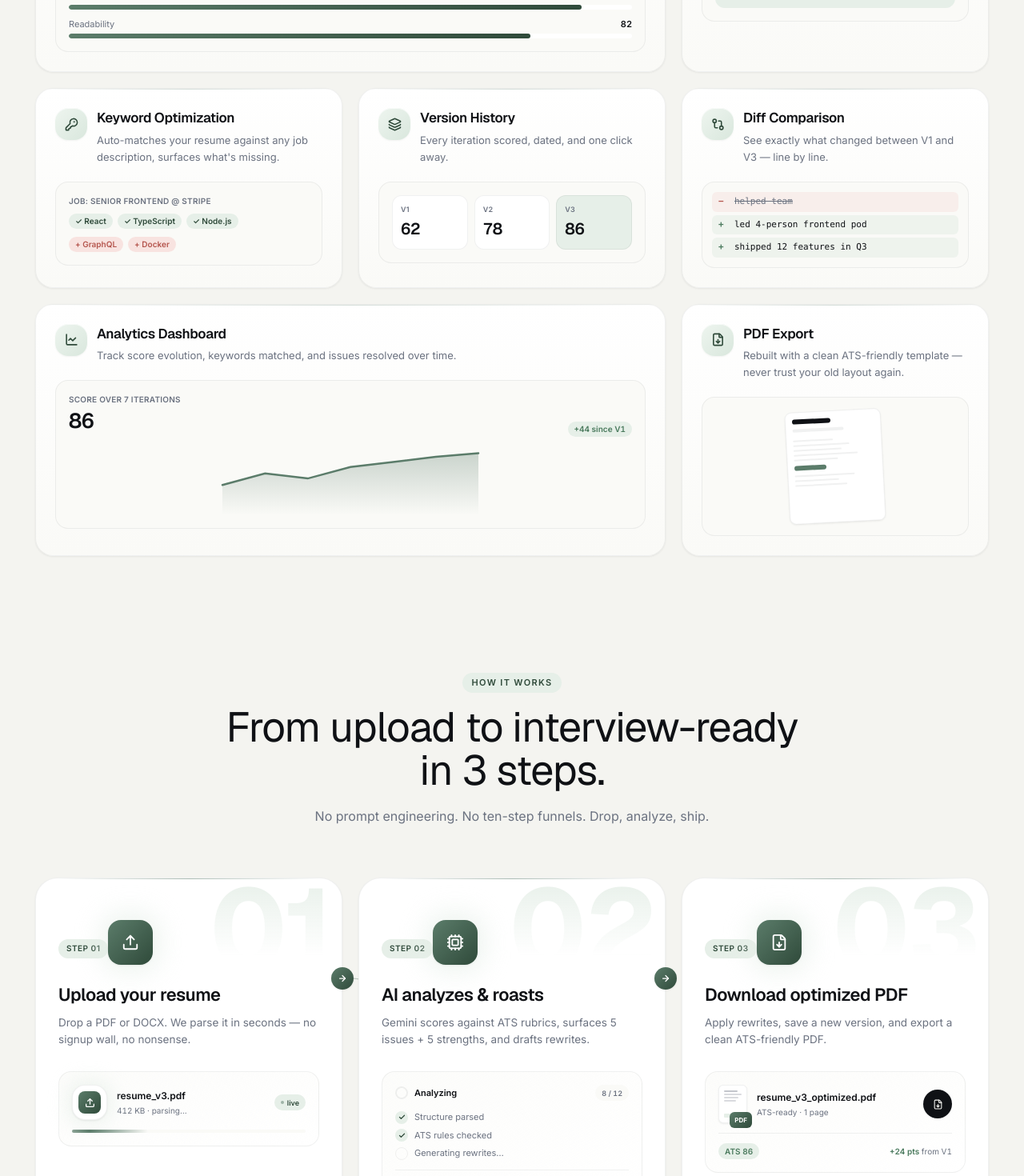
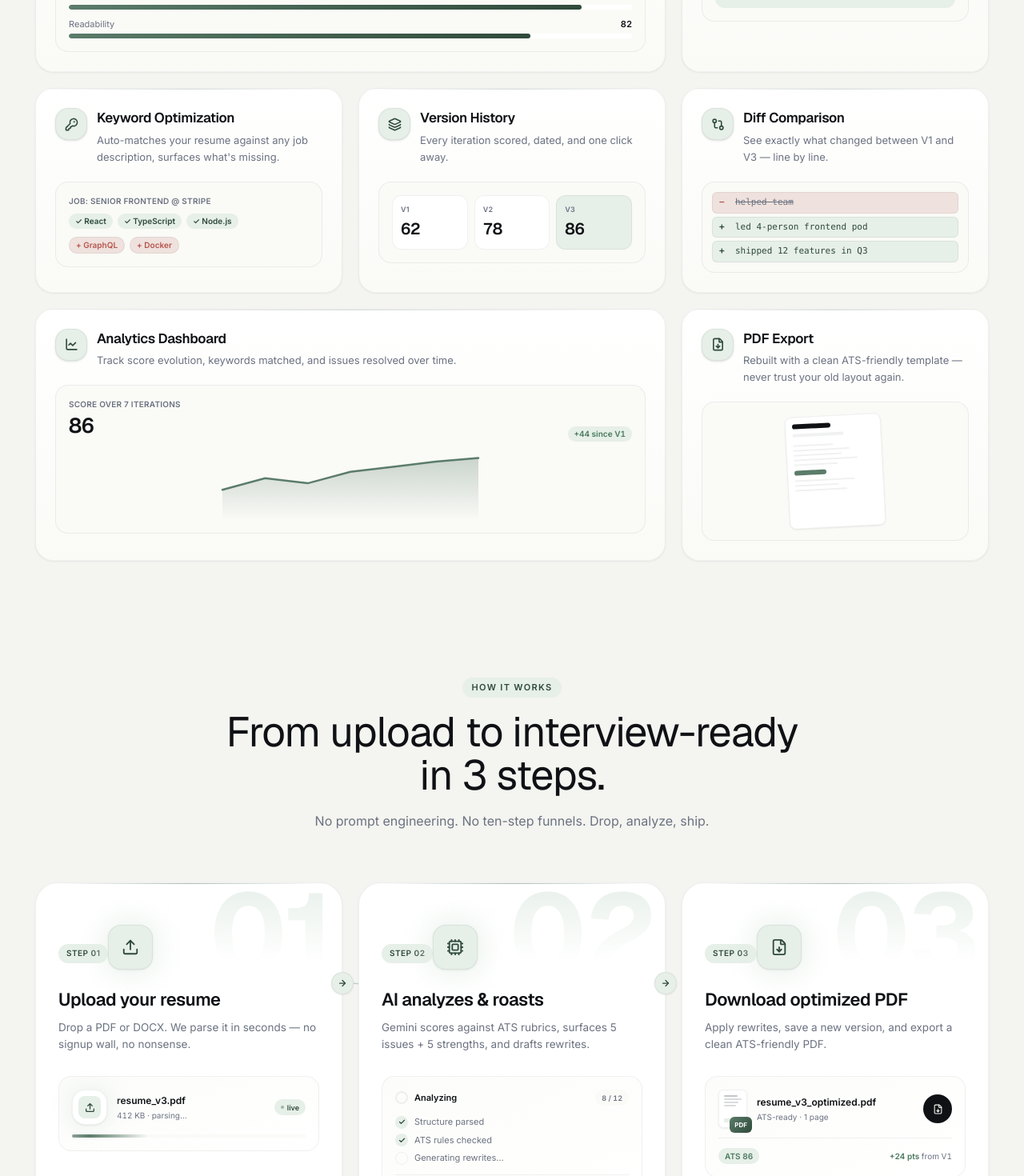
Before and after one commit to 07Gautammishra/resume_reviewer_ai, a React (Vite) app in the folder frontend/: page / in a window 1280 px wide. Shown: the part 1480-2950 px from the top of the page at 80% size. Built offline with nearby package versions, Linux system fonts and the light colour scheme; no server answers; what @react-pdf/renderer would draw is missing.

Commit message:
fix(theme): fix landing page icon visibility in dark mode and enhance sidebar logo navigation

```diff
--- a/frontend/src/components/landing/FeaturesSection.jsx
+++ b/frontend/src/components/landing/FeaturesSection.jsx
@@ -90,7 +90,7 @@ export function FeaturesSection() {
             <span
               style={{
                 backgroundImage:
-                  "linear-gradient(120deg, #5B7C6A 0%, #2F4A3A 60%, #5B7C6A 100%)",
+                  "linear-gradient(120deg, var(--accent) 0%, var(--accent-strong) 60%, var(--accent) 100%)",
                 WebkitBackgroundClip: "text",
                 backgroundClip: "text",
                 WebkitTextFillColor: "transparent",
@@ -141,13 +141,7 @@ export function FeaturesSection() {
             <div className="relative p-5 sm:p-6">
               <div className="flex items-start gap-3">
                 <div
-                  className="h-10 w-10 rounded-2xl flex items-center justify-center shrink-0 group-hover:scale-[1.06] transition-transform duration-300 text-[var(--accent-strong)]"
-                  style={{
-                    background:
-                      "linear-gradient(135deg, #EEF5EF 0%, #D9E7DD 100%)",
-                    boxShadow:
-                      "inset 0 1px 0 0 rgba(255,255,255,0.7), 0 1px 2px rgba(47,74,58,0.06)",
-                  }}
+                  className="h-10 w-10 rounded-2xl flex items-center justify-center shrink-0 group-hover:scale-[1.06] transition-transform duration-300 bg-[var(--accent-soft)] text-[var(--accent-strong)] border border-[var(--accent)]/20 shadow-sm"
                 >
                   <f.icon size={17} strokeWidth={2.25} />
                 </div>
@@ -298,7 +292,7 @@ function KeywordsPreview() {
         {missing.map((k) => (
           <span
             key={k}
-            className="px-2 py-0.5 rounded-full bg-[#F8E3E0] text-[var(--danger)] text-[10px] font-semibold"
+            className="px-2 py-0.5 rounded-full bg-[var(--danger)]/15 text-[var(--danger)] border border-[var(--danger)]/20 text-[10px] font-semibold"
           >
             + {k}
           </span>
@@ -339,19 +333,19 @@ function VersionsPreview() {
 function DiffPreview() {
   return (
     <div className="rounded-2xl bg-[var(--surface-2)] border border-[var(--border)] p-3 space-y-1 font-mono text-[11px]">
-      <div className="flex gap-2 px-2 py-1 rounded-md bg-[#F8E3E0]/50">
-        <span className="text-[var(--danger)] font-bold w-3">−</span>
+      <div className="flex gap-2 px-2 py-1 rounded-md bg-[var(--danger)]/15 text-[var(--danger)] border border-[var(--danger)]/20">
+        <span className="font-bold w-3">−</span>
         <span className="text-[var(--ink-muted)] line-through">
           helped team
         </span>
       </div>
-      <div className="flex gap-2 px-2 py-1 rounded-md bg-[var(--accent-soft)]/60">
-        <span className="text-[var(--success)] font-bold w-3">+</span>
-        <span className="text-[var(--ink)]">led 4-person frontend pod</span>
+      <div className="flex gap-2 px-2 py-1 rounded-md bg-[var(--accent-soft)] text-[var(--accent-strong)] border border-[var(--accent)]/20">
+        <span className="font-bold w-3">+</span>
+        <span>led 4-person frontend pod</span>
       </div>
-      <div className="flex gap-2 px-2 py-1 rounded-md bg-[var(--accent-soft)]/60">
-        <span className="text-[var(--success)] font-bold w-3">+</span>
-        <span className="text-[var(--ink)]">shipped 12 features in Q3</span>
+      <div className="flex gap-2 px-2 py-1 rounded-md bg-[var(--accent-soft)] text-[var(--accent-strong)] border border-[var(--accent)]/20">
+        <span className="font-bold w-3">+</span>
+        <span>shipped 12 features in Q3</span>
       </div>
     </div>
   );
--- a/frontend/src/components/landing/HowItWorks.jsx
+++ b/frontend/src/components/landing/HowItWorks.jsx
@@ -10,11 +10,7 @@ function UploadVisual() {
           <div className="absolute -inset-1 rounded-2xl bg-[var(--accent-soft)] blur-md opacity-70" />
           <div className="relative h-11 w-11 rounded-2xl bg-[var(--surface)] border border-[var(--border)] shadow-card flex items-center justify-center">
             <div
-              className="h-7 w-7 rounded-lg flex items-center justify-center text-white"
-              style={{
-                background:
-                  "linear-gradient(135deg, var(--accent) 0%, var(--accent-strong) 100%)",
-              }}
+              className="h-7 w-7 rounded-lg flex items-center justify-center bg-[var(--accent-soft)] text-[var(--accent-strong)]"
             >
               <Upload size={13} strokeWidth={2.4} />
             </div>
@@ -270,11 +266,7 @@ export function HowItWorks() {
                 <div className="relative mt-6 inline-block">
                   <div className="absolute -inset-2 rounded-3xl bg-[var(--accent-soft)] blur-lg opacity-70" />
                   <div
-                    className="relative h-14 w-14 rounded-2xl flex items-center justify-center text-white shadow-card"
-                    style={{
-                      background:
-                        "linear-gradient(135deg, var(--accent) 0%, var(--accent-strong) 100%)",
-                    }}
+                    className="relative h-14 w-14 rounded-2xl flex items-center justify-center bg-[var(--accent-soft)] text-[var(--accent-strong)] border border-[var(--accent)]/30 shadow-card"
                   >
                     <Icon size={22} strokeWidth={2} />
                   </div>
@@ -303,11 +295,7 @@ export function HowItWorks() {
                   whileInView={{ opacity: 1, scale: 1 }}
                   viewport={{ once: true, margin: "-80px" }}
                   transition={{ duration: 0.4, delay: 0.5 + i * 0.12 }}
-                  className="hidden lg:flex absolute top-[112px] -right-[14px] z-10 h-7 w-7 rounded-full items-center justify-center text-white shadow-card"
-                  style={{
-                    background:
-                      "linear-gradient(135deg, var(--accent) 0%, var(--accent-strong) 100%)",
-                  }}
+                  className="hidden lg:flex absolute top-[112px] -right-[14px] z-10 h-7 w-7 rounded-full items-center justify-center bg-[var(--accent-soft)] text-[var(--accent-strong)] border border-[var(--accent)]/30 shadow-card"
                   aria-hidden
                 >
                   <ArrowRight size={12} strokeWidth={2.5} />
--- a/frontend/src/components/layout/AILogo.jsx
+++ b/frontend/src/components/layout/AILogo.jsx
@@ -1,14 +1,15 @@
 import { motion } from "framer-motion";
+import { cn } from "@/lib/utils";
 
-const AILogo = () => {
+const AILogo = ({ className } = {}) => {
   return (
     <div
-      className="relative h-12 w-12 flex items-center justify-center"
+      className={cn("relative h-12 w-12 flex items-center justify-center pointer-events-none", className)}
       aria-label="AI is online"
     >
       {/* Soft outer halo glow — breathes */}
       <motion.div
-        className="absolute -inset-1 rounded-[20px]"
+        className="absolute -inset-1 rounded-[20px] pointer-events-none"
         style={{
           background:
             "radial-gradient(circle, var(--accent) 0%, transparent 65%)",
@@ -19,9 +20,9 @@ const AILogo = () => {
       />
 
       {/* Rotating conic gradient ring (the sweep) */}
-      <div className="absolute inset-0 rounded-[16px] overflow-hidden">
+      <div className="absolute inset-0 rounded-[16px] overflow-hidden pointer-events-none">
         <motion.div
-          className="absolute -inset-1/2"
+          className="absolute -inset-1/2 pointer-events-none"
           style={{
             background:
               "conic-gradient(from 0deg, #2F4A3A, #5B7C6A, #A8C4B3, #5B7C6A, #2F4A3A)",
@@ -32,10 +33,10 @@ const AILogo = () => {
       </div>
 
       {/* Inner card (creates the ring frame) */}
-      <div className="relative h-[38px] w-[38px] rounded-[12px] bg-[var(--surface)] flex items-center justify-center overflow-hidden shadow-[inset_0_1px_2px_rgba(0,0,0,0.04)]">
+      <div className="relative h-[38px] w-[38px] rounded-[12px] bg-[var(--surface)] flex items-center justify-center overflow-hidden shadow-[inset_0_1px_2px_rgba(0,0,0,0.04)] pointer-events-none">
         {/* Soft inner gradient backdrop */}
         <motion.div
-          className="absolute inset-0"
+          className="absolute inset-0 pointer-events-none"
           style={{
             background:
               "radial-gradient(circle at 30% 30%, var(--accent-soft) 0%, transparent 70%)",
@@ -51,7 +52,7 @@ const AILogo = () => {
           viewBox="0 0 24 24"
           fill="none"
           xmlns="http://www.w3.org/2000/svg"
-          className="relative z-10 drop-shadow-[0_0_4px_rgba(168,196,179,0.5)]"
+          className="relative z-10 drop-shadow-[0_0_4px_rgba(168,196,179,0.5)] pointer-events-none"
           animate={{
             scale: [1, 1.12, 1],
             rotate: [0, 8, -8, 0],
--- a/frontend/src/components/layout/Sidebar.jsx
+++ b/frontend/src/components/layout/Sidebar.jsx
@@ -1,4 +1,4 @@
-import { NavLink, Link } from "react-router-dom";
+import { NavLink, Link, useNavigate } from "react-router-dom";
 import {
   LayoutGrid,
   FileText,
@@ -87,6 +87,7 @@ function ActionRow({ icon: Icon, label, onClick, to }) {
 
 export function Sidebar() {
   const { user, logout } = useAuth();
+  const nav = useNavigate();
   const displayName = user?.name || "Account";
   const displayEmail = user?.email || "";
 
@@ -106,6 +107,10 @@ export function Sidebar() {
           <Link
             to="/"
             title="ScanMyCV Home"
+            onClick={(e) => {
+              e.preventDefault();
+              nav("/");
+            }}
             className={cn(
               "flex items-center h-14 w-14 group-hover/sidebar:w-[200px] cursor-pointer",
               "transition-[width] duration-300 ease-[cubic-bezier(0.16,1,0.3,1)]"
--- a/frontend/src/pages/Landing.jsx
+++ b/frontend/src/pages/Landing.jsx
@@ -11,26 +11,17 @@ import { Footer } from "@/components/landing/Footer";
 import PricingCards from "@/components/landing/PricingCards";
 
 export default function Landing() {
-  // Landing always reads on light background — but app-wide theme persists.
-  useEffect(() => {
-    const prev = document.documentElement.getAttribute("data-theme");
-    document.documentElement.setAttribute("data-theme", "light");
-    return () => {
-      if (prev) document.documentElement.setAttribute("data-theme", prev);
-    };
-  }, []);
-
   return (
     <div className="min-h-screen bg-[var(--bg)] text-[var(--ink)] overflow-x-hidden">
       <Navbar />
-      <main style={{ background: "back" }}>
+      <main>
         <HeroSection />
         <FeaturesSection />
         <HowItWorks />
         <DashboardPreviewSection />
         <BenefitsSection />
         <TestimonialsSection />
-        <PricingCards/>
+        <PricingCards />
         <CTASection />
       </main>
       <Footer />
```
